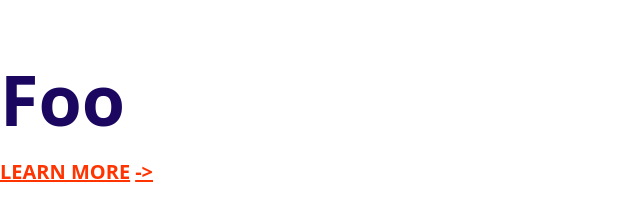
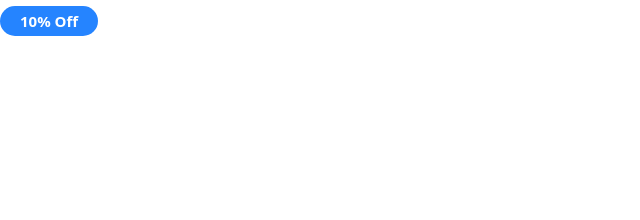
Before and after one commit to mhinda/html-css, a plain HTML site: page index.html in a window 1280 px wide. Shown: the whole page, without its empty margins (0-640 px from the left). Drawn offline with Linux system fonts and the light colour scheme.

Commit message:
Implementing badge component

```diff
--- a/css/styles.css
+++ b/css/styles.css
@@ -55,3 +55,26 @@ p {
     margin-left: 10px;
     transition: margin 1s;
 }
+
+/*Budges*/
+.badge {
+    border-radius: 20px;
+    padding: 0.5rem 2rem;
+    font-weight: bold;
+    white-space: nowrap;
+    font-size: 2rem;
+}
+
+.badge--primary {
+    background: var(--color-primary);
+    color: #fff;
+}
+
+.badge--secondary {
+    background: var(--color-secondary);
+    color: #fff;
+}
+
+.badge--small {
+    font-size: 1.5rem;
+}
--- a/index.html
+++ b/index.html
@@ -9,7 +9,6 @@
     <link rel="stylesheet" href="css/styles.css" />
 </head>
 <body>
-    <h1>Foo</h1>
-    <a class="link-arrow" href="css/normalize.css">Learn more</a>
+    <span class="badge--small badge badge--primary">10% Off</span>
 </body>
 </html>
```
Also changed, not shown: components/badges.html (added, +1 -0 lines).
